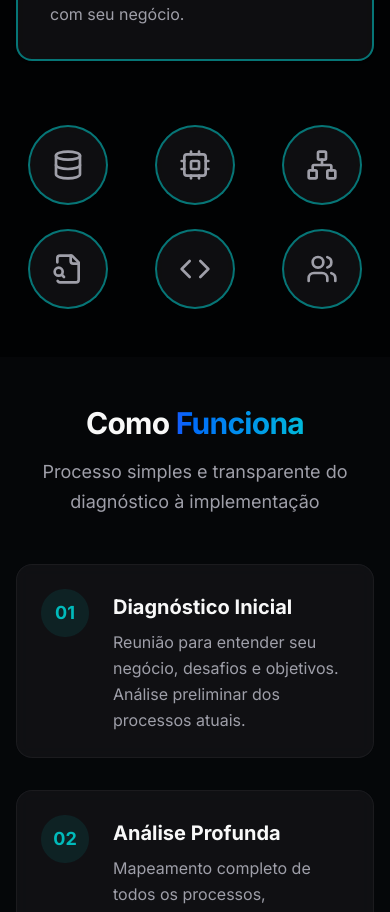
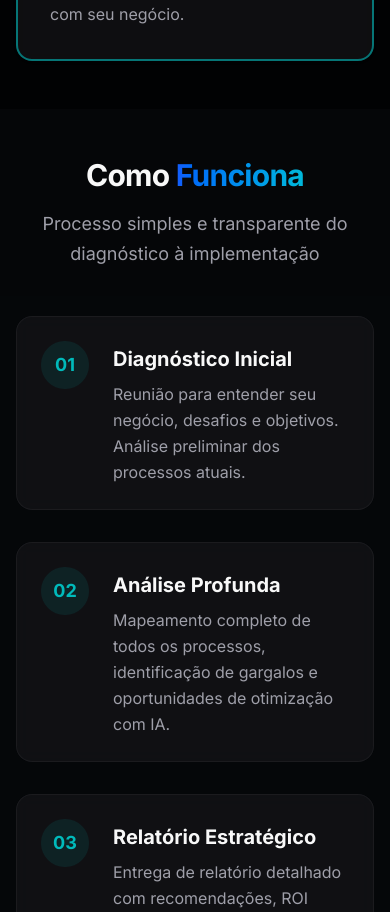
Before and after one commit to nearxdev/custom-solutions-lp, a Next.js app: page / in a window 390 px wide. Shown: the part 4023-4935 px from the top of the page. Built offline with nearby package versions, Linux system fonts and the light colour scheme.

Commit message:
Update Services component to hide icons grid on mobile devices for improved layout. Adjusted grid visibility to enhance user experience across different screen sizes.

```diff
--- a/components/services.tsx
+++ b/components/services.tsx
@@ -73,7 +73,8 @@ export function Services() {
           })}
         </div>
 
-        <div className="mt-16 grid grid-cols-3 md:grid-cols-6 gap-6">
+        {/* Icons Grid - Hidden on mobile */}
+        <div className="mt-16 hidden md:grid md:grid-cols-6 gap-6">
           {[Database, Cpu, Network, FileSearch, Code, Users].map((Icon, i) => (
             <div
               key={i}
```
